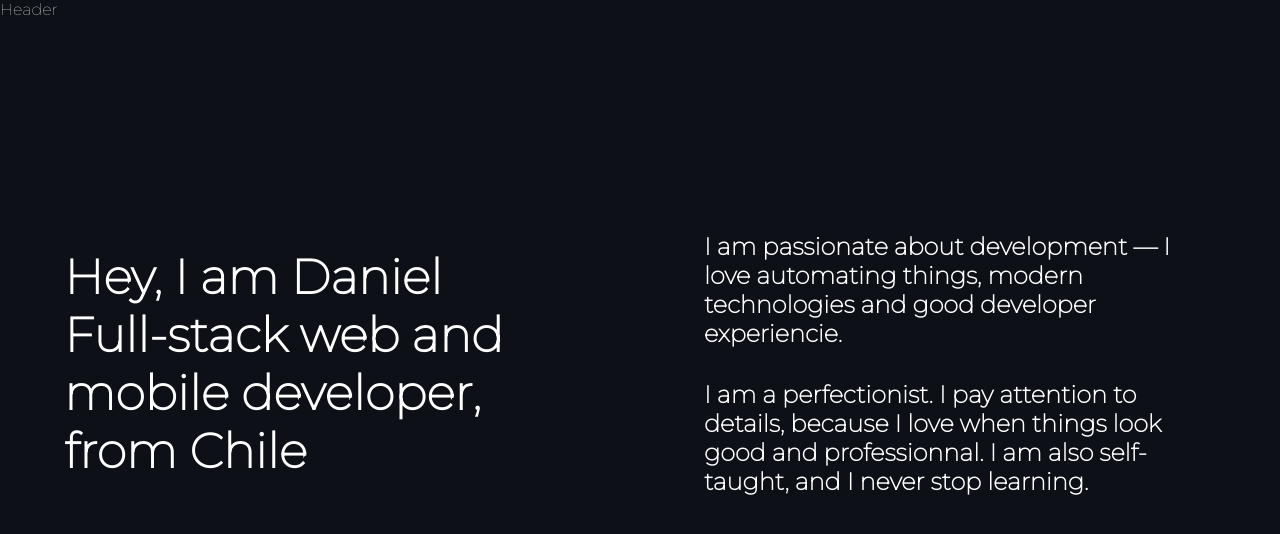
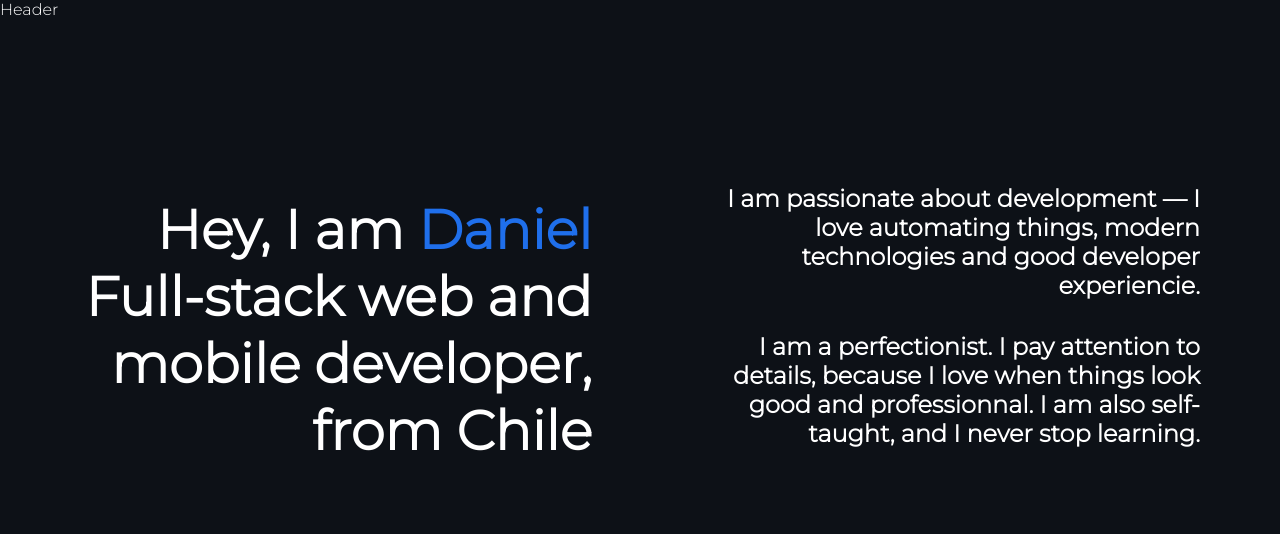
Before and after one commit to danieltadresu/try-app, a React (Create React App) app in the folder academy-web/: page / in a window 1280 px wide. Shown: the top 534 px of the page. Built offline with nearby package versions, Linux system fonts and the light colour scheme.

Commit message:
feat(titles): add base effects and styles to titles

```diff
--- a/academy-web/src/App.module.css
+++ b/academy-web/src/App.module.css
@@ -1,4 +1,4 @@
-@import url('https://fonts.googleapis.com/css2?family=Montserrat:wght@100&display=swap');
+@import url('https://fonts.googleapis.com/css2?family=Montserrat:wght@300&display=swap');
 
 .Body {
   background-color: #0d1117;
@@ -28,14 +28,21 @@
   justify-content: center;
   align-items: center;
   flex-direction: column;
+  justify-content: flex-end;
+  text-align: right; /* TO DO: Make effect when runs page */
 }
 
 .Title {
-  font-size: 3rem;
+  font-size: 3.4rem;
 }
 
 .SubTitle {
   font-size: 1.5rem;
   margin: 1rem;
 }
+
+.Markdown {
+  color: #1f6feb;
+  font-weight: 900;
+}
 /*** End Main Content ***/
```
